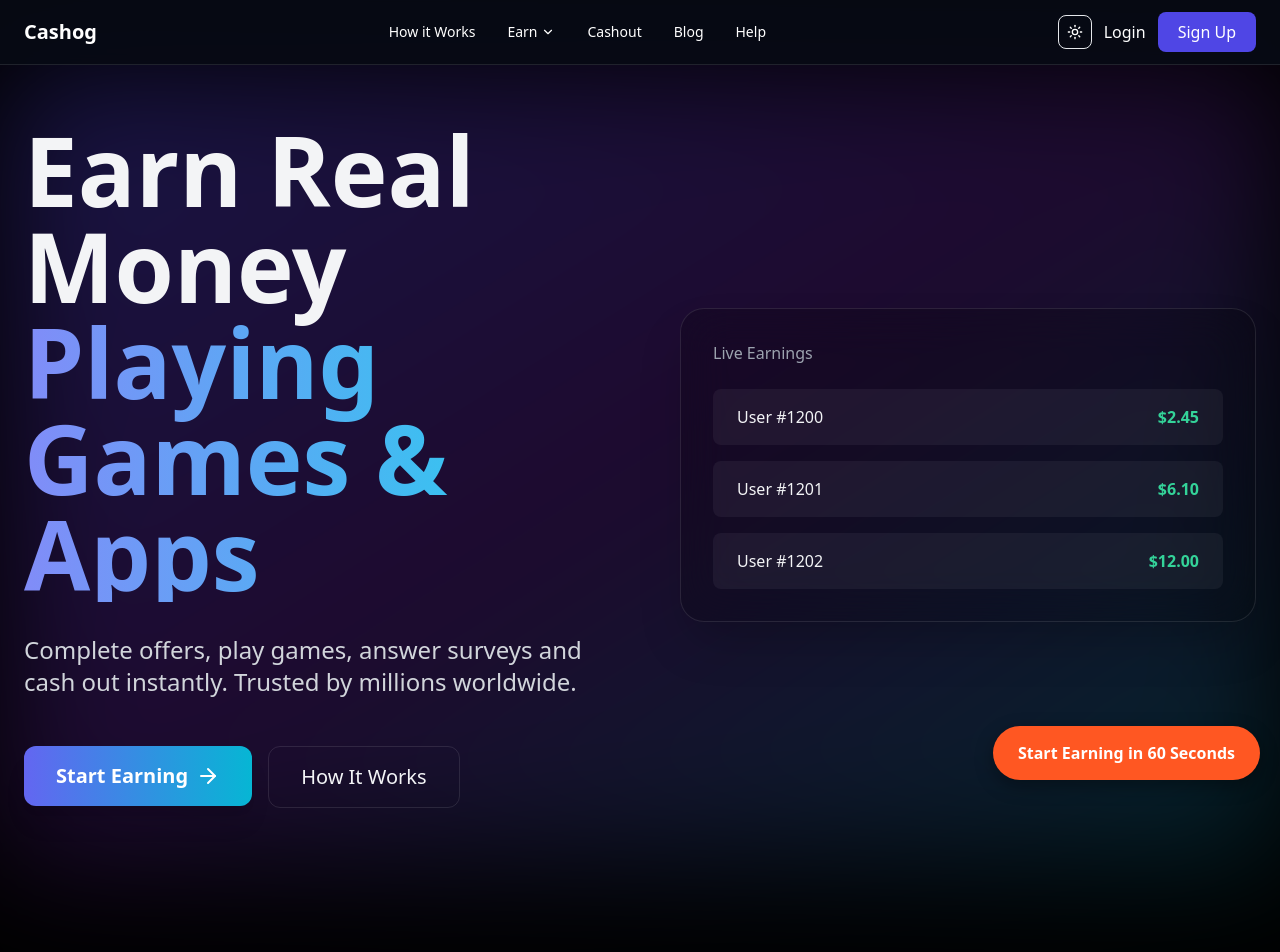
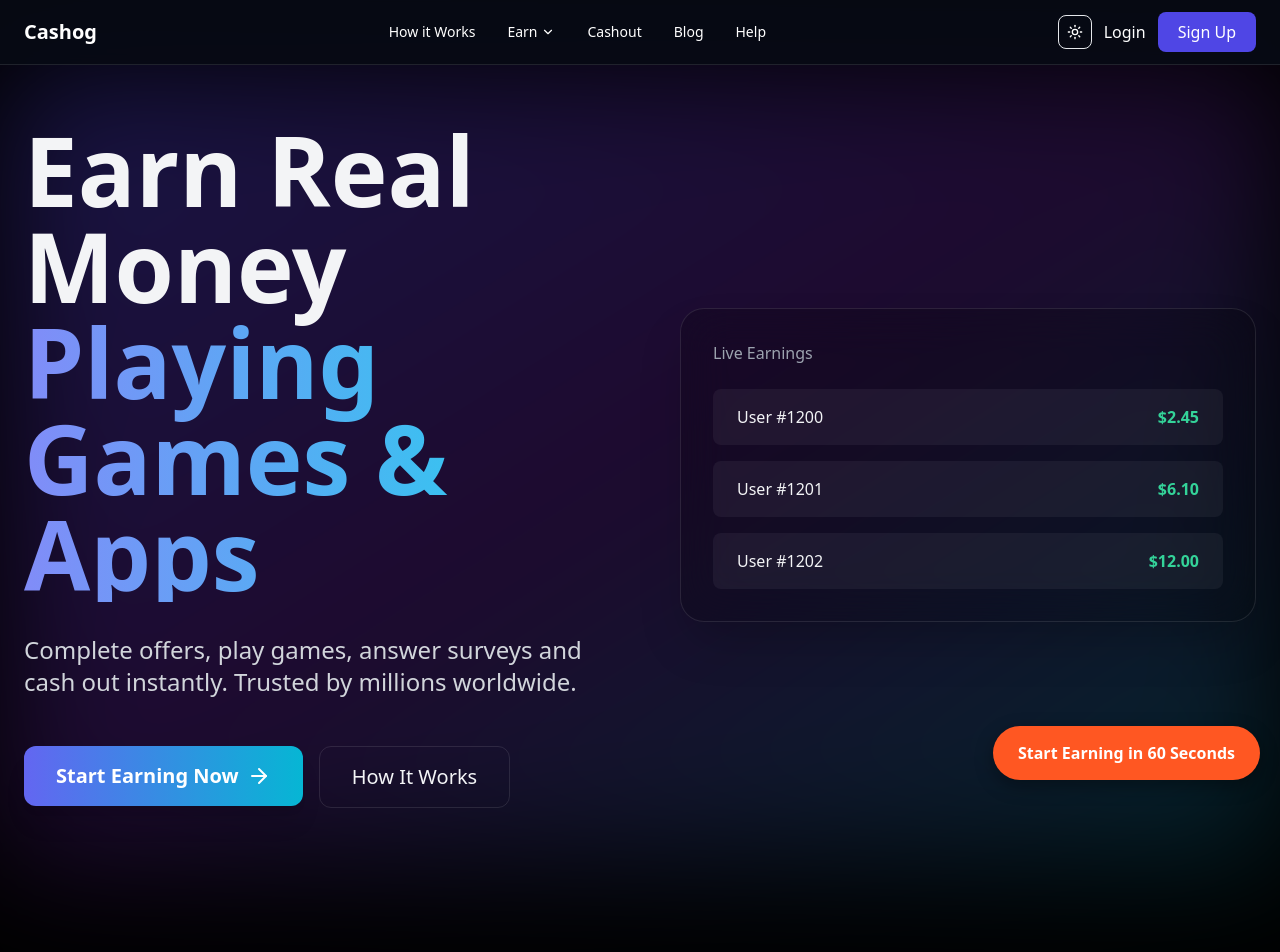
Before and after one commit to tool63/cashin, a Next.js app: page / in a window 1280 px wide. Shown: the top 952 px of the page. Built offline with nearby package versions, Linux system fonts and the light colour scheme.

Commit message:
Update page.tsx

```diff
--- a/app/page.tsx
+++ b/app/page.tsx
@@ -71,13 +71,13 @@ export default function Home() {
 
             {/* Buttons */}
             <motion.div variants={fadeUp} custom={3} className="flex flex-col sm:flex-row gap-4 pt-4">
-              <Link href="/start-earning" passHref>
+              <Link href="/signup" passHref>
                 <motion.a
                   whileHover={{ scale: 1.05 }}
                   whileTap={{ scale: 0.97 }}
                   className="group flex items-center justify-center gap-2 bg-gradient-to-r from-indigo-500 to-cyan-500 px-8 py-4 rounded-xl font-semibold shadow-xl text-white text-lg sm:text-xl"
                 >
-                  Start Earning
+                  Start Earning Now
                   <ArrowRight className="group-hover:translate-x-1 transition" />
                 </motion.a>
               </Link>
```
